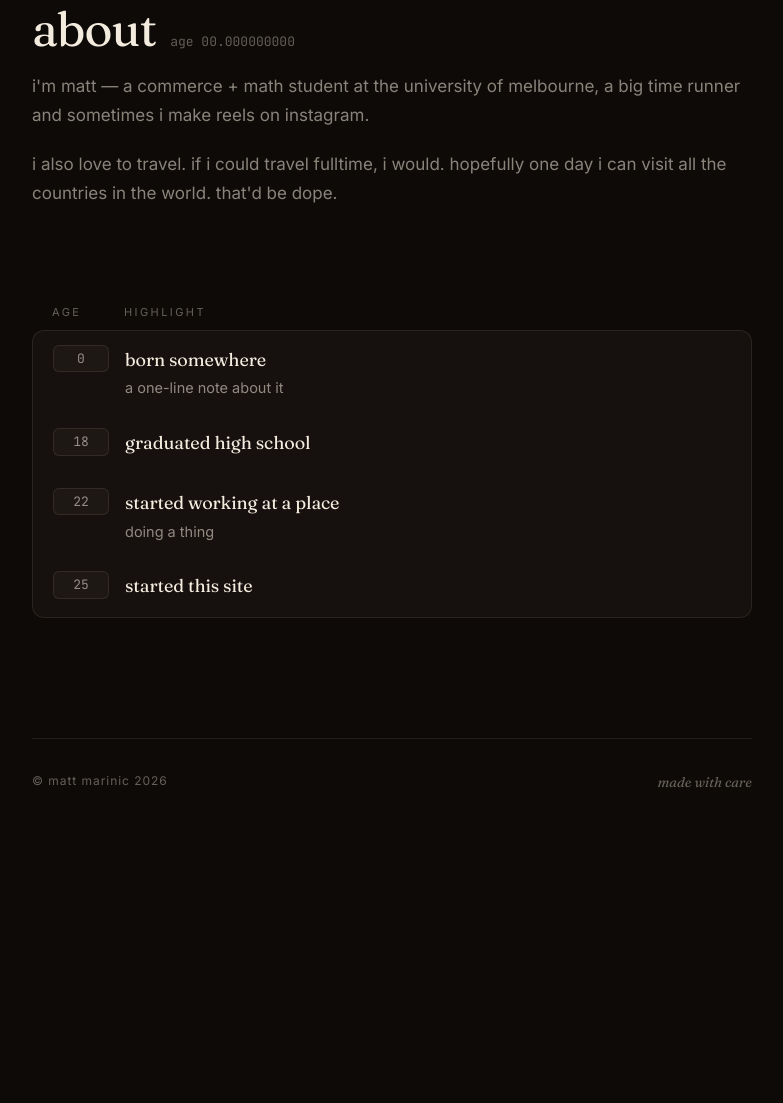
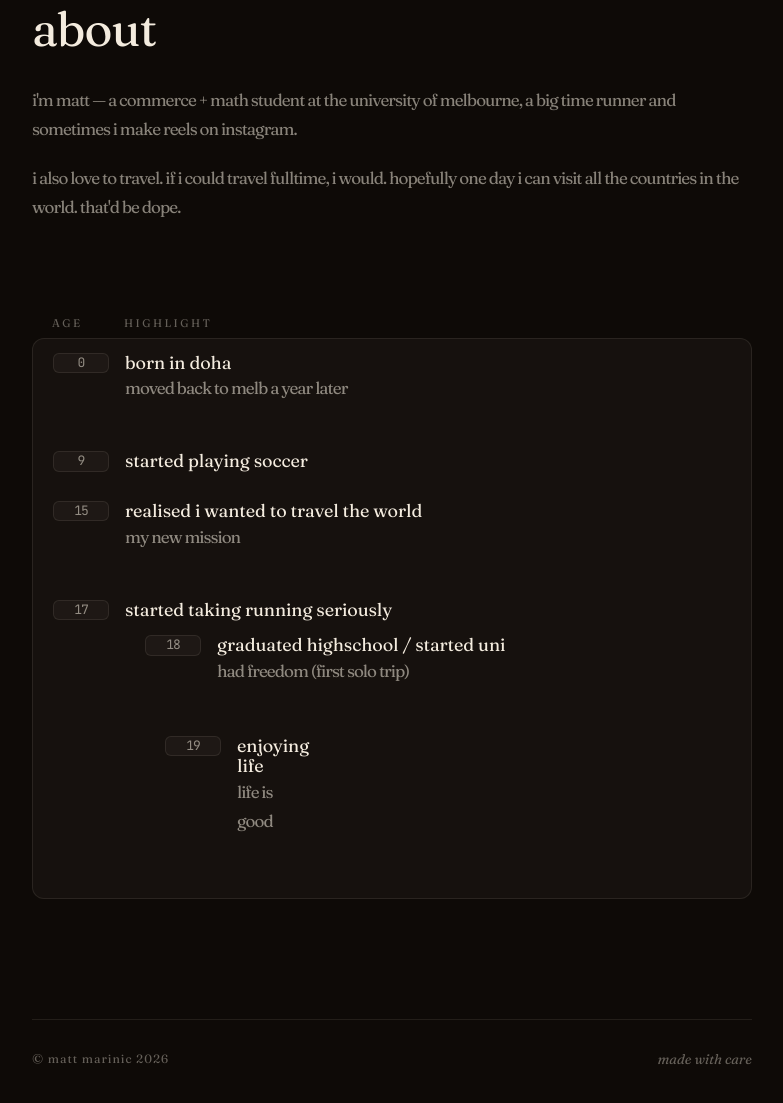
Before and after one commit to callmeMaTTt/website, an Astro site: page /about in a window 1280 px wide. Shown: the part 547-1650 px from the top of the page, without its empty margins (248-1031 px from the left). Before the commit the page ends 1501 px from the top, so only its background shows below. Built offline with nearby package versions, Linux system fonts and the light colour scheme; Astro itself is replaced by a stand-in of ours.

Commit message:
Update about.astro

```diff
--- a/src/pages/about.astro
+++ b/src/pages/about.astro
@@ -9,7 +9,7 @@ import Footer from '../components/Footer.astro';
     <div class="banner banner-sunset"></div>
 
     <span class="eyebrow">a brief history</span>
-    <h1 class="page-title">about <span class="meta">age 00.000000000</span></h1>
+    <h1 class="page-title">about <span
 
     <div class="prose" style="margin-top: 16px;">
       <p>i'm matt &mdash; a commerce + math student at the university of melbourne, a big time
@@ -29,27 +29,39 @@ import Footer from '../components/Footer.astro';
         <div class="tl-row">
           <span class="age">0</span>
           <div>
-            <h4>born somewhere</h4>
-            <p>a one-line note about it</p>
+            <h4>born in doha</h4>
+            <p>moved back to melb a year later</p>
           </div>
         </div>
         <div class="tl-row">
-          <span class="age">18</span>
+          <span class="age">9</span>
           <div>
-            <h4>graduated high school</h4>
+            <h4>started playing soccer</h4>
           </div>
         </div>
         <div class="tl-row">
-          <span class="age">22</span>
+          <span class="age">15</span>
           <div>
-            <h4>started working at a place</h4>
-            <p>doing a thing</p>
+            <h4>realised i wanted to travel the world</h4>
+            <p>my new mission</p>
           </div>
         </div>
         <div class="tl-row">
-          <span class="age">25</span>
+          <span class="age">17</span>
           <div>
-            <h4>started this site</h4>
+            <h4>started taking running seriously</h4>
+          <div>
+        <div class="tl-row">
+          <span class="age">18</span>
+          <div>
+            <h4>graduated highschool / started uni</h4>
+            <p>had freedom (first solo trip)<p>
+          </div>
+        <div class="tl-row">
+          <span class="age">19</span>
+          <div>
+            <h4>enjoying life</h4>
+            <p>life is good<p>
           </div>
         </div>
       </div>
```
